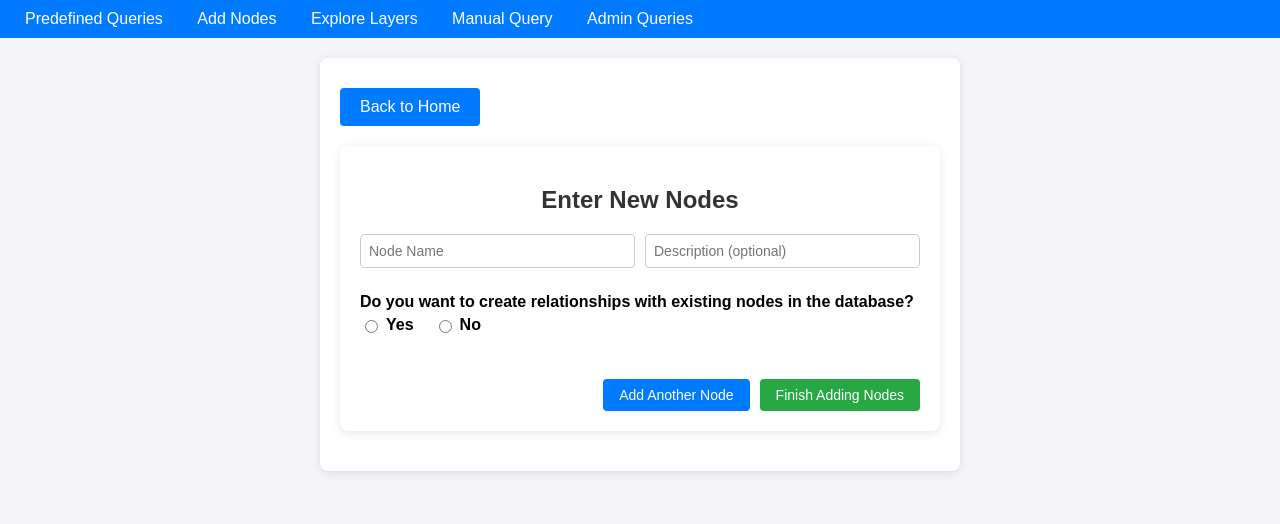
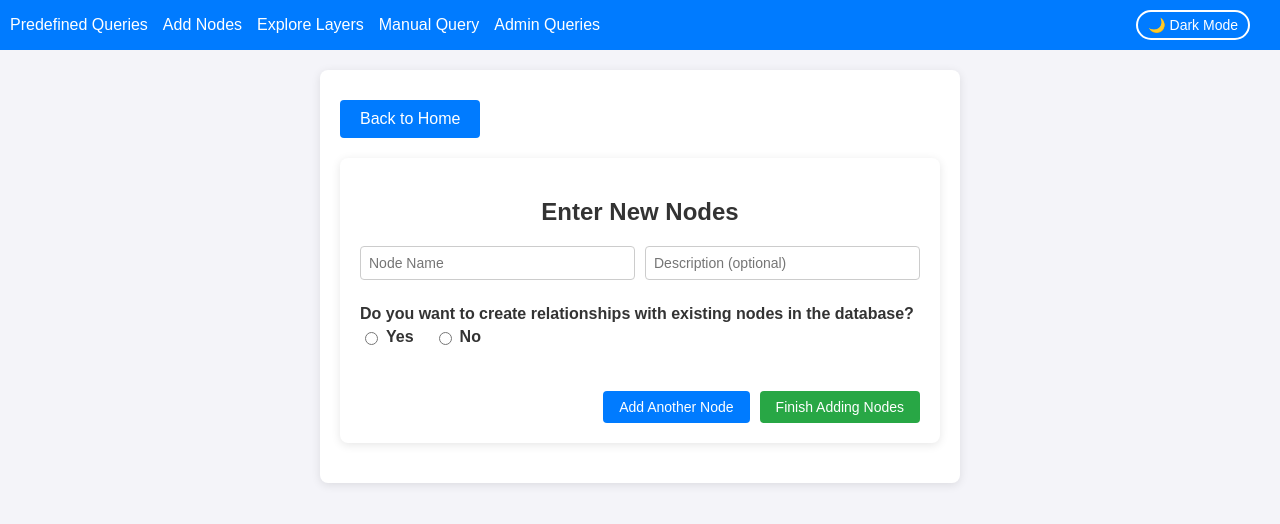
Before and after one commit to omidvar1986/neo4j-dashboard, a Django app: template dashboard/templates/dashboard/add_nodes.html in a window 1280 px wide. Shown: the top 524 px of the page. Run offline with Django 4.2, Linux system fonts and the light colour scheme; the template is opened without the code that fills it, so the values that code supplies are empty.

Commit message:
add darkmod

```diff
--- a/dashboard/templates/dashboard/base.html
+++ b/dashboard/templates/dashboard/base.html
@@ -1,34 +1,142 @@
 {% load static %}
 <!DOCTYPE html>
-<html lang="en">
+<html lang="en" data-theme="light">
 <head>
     <meta charset="UTF-8">
     <meta name="viewport" content="width=device-width, initial-scale=1.0">
     <title>{% block title %}Neo4j Dashboard{% endblock %}</title>
     <style>
-        body { font-family: Arial, sans-serif; margin: 0; padding: 0; background-color: #f4f4f9; }
-        .navbar { background-color: #007bff; padding: 10px; }
-        .navbar a { color: white; margin: 0 15px; text-decoration: none; }
-        .navbar a:hover { text-decoration: underline; }
-        .container { max-width: 1200px; margin: 20px auto; padding: 0 20px; }
-        .back-to-home { margin: 10px 0; }
-        .back-to-home a { display: inline-block; padding: 10px 20px; background-color: #007bff; color: white; text-decoration: none; border-radius: 4px; }
-        .back-to-home a:hover { background-color: #0056b3; }
-        /* Styles for messages */
-        .messages { margin: 20px 0; }
-        .alert { padding: 10px; border-radius: 4px; margin-bottom: 10px; }
-        .alert-success { background-color: #d4edda; color: #155724; border: 1px solid #c3e6cb; }
-        .alert-error { background-color: #f8d7da; color: #721c24; border: 1px solid #f5c6cb; }
+        :root[data-theme="light"] {
+            --bg-color: #f4f4f9;
+            --text-color: #333;
+            --navbar-bg: #007bff;
+            --navbar-text: white;
+            --container-bg: white;
+            --border-color: #ddd;
+        }
+
+        :root[data-theme="dark"] {
+            --bg-color: #1a1a1a;
+            --text-color: #f4f4f4;
+            --navbar-bg: #0056b3;
+            --navbar-text: #f4f4f4;
+            --container-bg: #2d2d2d;
+            --border-color: #404040;
+        }
+
+        body {
+            font-family: Arial, sans-serif;
+            margin: 0;
+            padding: 0;
+            background-color: var(--bg-color);
+            color: var(--text-color);
+            transition: background-color 0.3s, color 0.3s;
+        }
+
+        .navbar {
+            background-color: var(--navbar-bg);
+            padding: 10px;
+            position: relative;
+            display: flex;
+            justify-content: space-between;
+            align-items: center;
+        }
+
+        .navbar-left {
+            display: flex;
+            gap: 15px;
+        }
+
+        .navbar a {
+            color: var(--navbar-text);
+            text-decoration: none;
+        }
+
+        .navbar a:hover {
+            text-decoration: underline;
+        }
+
+        .theme-toggle {
+            background: transparent;
+            border: 2px solid var(--navbar-text);
+            color: var(--navbar-text);
+            padding: 5px 10px;
+            border-radius: 20px;
+            cursor: pointer;
+            font-size: 14px;
+            transition: all 0.3s;
+            margin-right: 20px;
+        }
+
+        .theme-toggle:hover {
+            background: var(--navbar-text);
+            color: var(--navbar-bg);
+        }
+
+        .container {
+            max-width: 1200px;
+            margin: 20px auto;
+            padding: 0 20px;
+            background-color: var(--container-bg);
+            border-radius: 8px;
+            box-shadow: 0 2px 4px rgba(0,0,0,0.1);
+            transition: background-color 0.3s;
+        }
+
+        .back-to-home {
+            margin: 10px 0;
+        }
+
+        .back-to-home a {
+            display: inline-block;
+            padding: 10px 20px;
+            background-color: var(--navbar-bg);
+            color: var(--navbar-text);
+            text-decoration: none;
+            border-radius: 4px;
+            transition: background-color 0.3s;
+        }
+
+        .back-to-home a:hover {
+            background-color: var(--navbar-bg);
+            opacity: 0.9;
+        }
+
+        .messages {
+            margin: 20px 0;
+        }
+
+        .alert {
+            padding: 10px;
+            border-radius: 4px;
+            margin-bottom: 10px;
+            border: 1px solid var(--border-color);
+        }
+
+        .alert-success {
+            background-color: #d4edda;
+            color: #155724;
+            border: 1px solid #c3e6cb;
+        }
+
+        .alert-error {
+            background-color: #f8d7da;
+            color: #721c24;
+            border: 1px solid #f5c6cb;
+        }
     </style>
     {% block extra_head %}{% endblock %}
 </head>
 <body>
     <div class="navbar">
-        <a href="{% url 'dashboard:predefined_queries' %}">Predefined Queries</a>
-        <a href="{% url 'dashboard:add_nodes' %}">Add Nodes</a>
-        <a href="{% url 'dashboard:explore_layers' %}">Explore Layers</a>
-        <a href="{% url 'dashboard:manual_queries' %}">Manual Query</a>
-        <a href="{% url 'dashboard:admin_queries' %}">Admin Queries</a>
+        <div class="navbar-left">
+            <a href="{% url 'dashboard:predefined_queries' %}">Predefined Queries</a>
+            <a href="{% url 'dashboard:add_nodes' %}">Add Nodes</a>
+            <a href="{% url 'dashboard:explore_layers' %}">Explore Layers</a>
+            <a href="{% url 'dashboard:manual_queries' %}">Manual Query</a>
+            <a href="{% url 'dashboard:admin_queries' %}">Admin Queries</a>
+        </div>
+        <button class="theme-toggle" onclick="toggleTheme()">🌙 Dark Mode</button>
     </div>
     <div class="container">
         <!-- Display messages -->
@@ -48,5 +156,30 @@
         {% block content %}
         {% endblock %}
     </div>
+
+    <script>
+        // Check for saved theme preference
+        const savedTheme = localStorage.getItem('theme') || 'light';
+        document.documentElement.setAttribute('data-theme', savedTheme);
+        updateThemeButton(savedTheme);
+
+        function toggleTheme() {
+            const currentTheme = document.documentElement.getAttribute('data-theme');
+            const newTheme = currentTheme === 'light' ? 'dark' : 'light';
+
+            document.documentElement.setAttribute('data-theme', newTheme);
+            localStorage.setItem('theme', newTheme);
+            updateThemeButton(newTheme);
+        }
+
+        function updateThemeButton(theme) {
+            const button = document.querySelector('.theme-toggle');
+            if (theme === 'dark') {
+                button.textContent = '☀️ Light Mode';
+            } else {
+                button.textContent = '🌙 Dark Mode';
+            }
+        }
+    </script>
 </body>
 </html>
```
